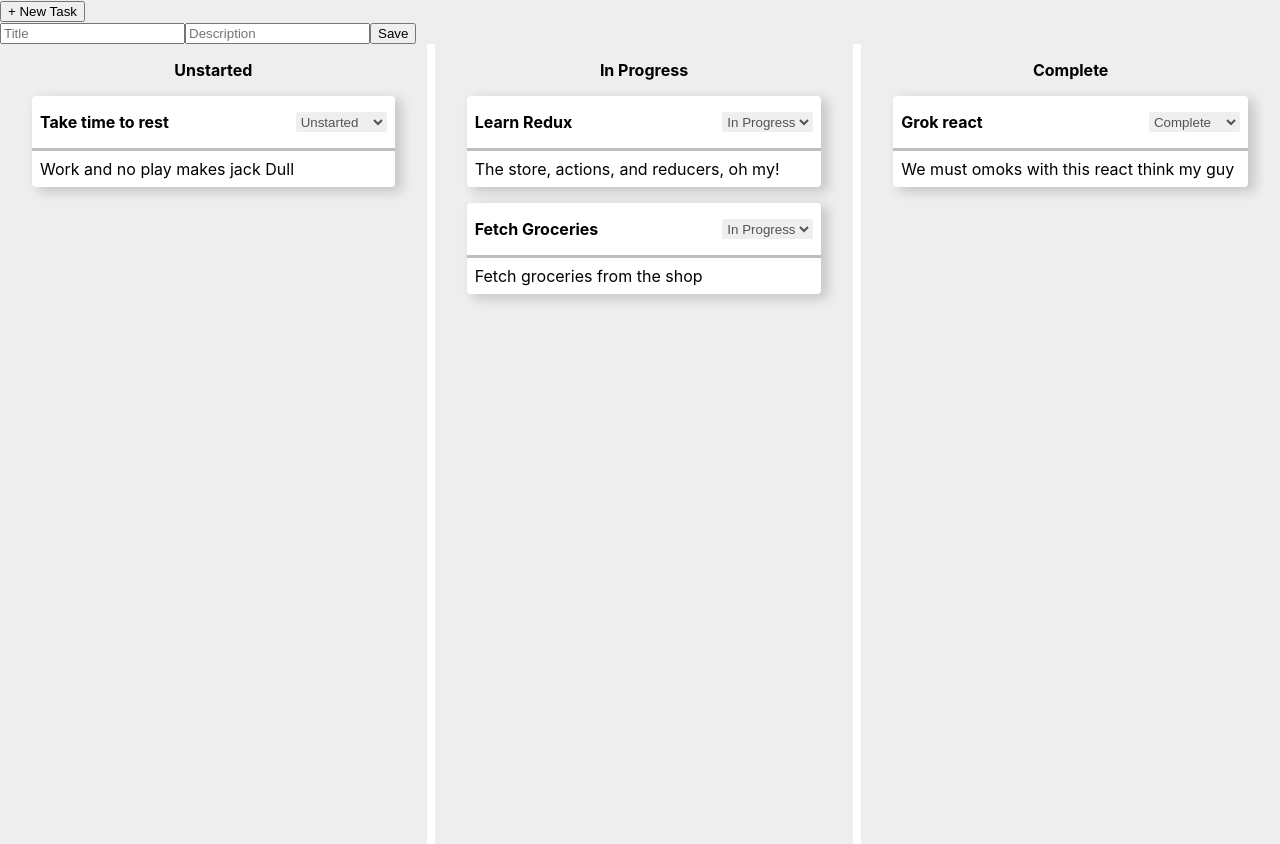
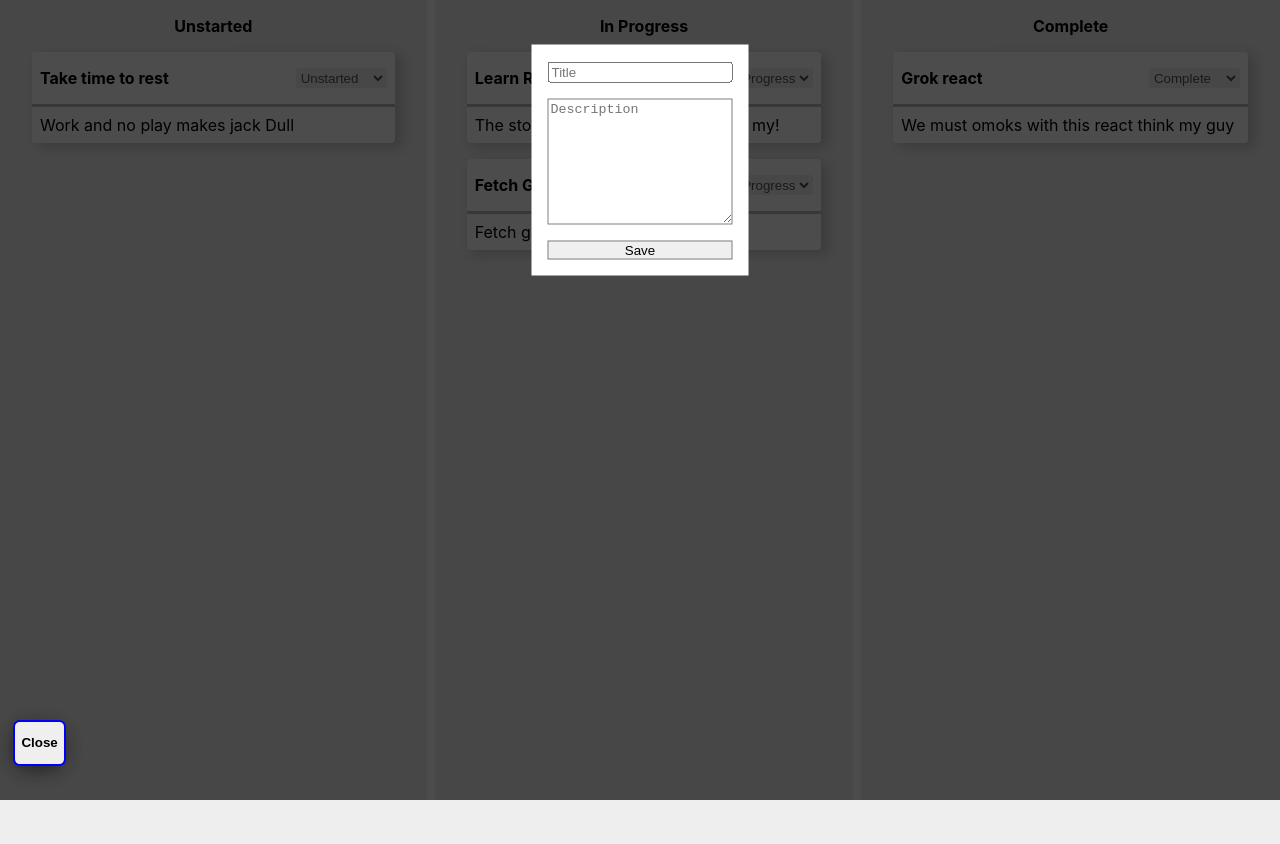
Before and after one commit to DevShasa/grok_redux, a React (Create React App) app in the folder parsnip/: page / in a window 1280 px wide. Both pictures are taken after a click on the button "+ New Task". After the commit the page ends 800 px from the top, so only its background shows below. Built offline with nearby package versions, Linux system fonts and the light colour scheme.

Commit message:
Modal complete

```diff
--- a/parsnip/src/components/TasksPage.js
+++ b/parsnip/src/components/TasksPage.js
@@ -38,6 +38,7 @@ export default class TasksPage extends Component{
             description: this.state.description,
         });
         this.resetForm();
+
     }
 
     toggleForm = ()=>{
@@ -72,11 +73,13 @@ export default class TasksPage extends Component{
                         className="btn"
                         onClick = {this.toggleForm}
                     >
-                        + New Task
+                        {this.state.showNewCardForm ? "Close": "+ New Task"}
                     </button>
                 </div>
-                {this.state.showNewCardForm && (
-                    <form onSubmit = {this.onCreateTask}>
+                <div className={this.state.showNewCardForm ? "modal-visible": "modal-invisible"}>
+                    <div className="modal-backdrop"></div>
+                    <div className="modal-body">
+                        <form onSubmit = {this.onCreateTask} className="taskForm">
                             <input
                                 className="full-width-input"
                                 onChange = {this.onTitleChange}
@@ -84,18 +87,19 @@ export default class TasksPage extends Component{
                                 type="text"
                                 placeholder="Title"
                             />
-                        <input
+                            <textarea
                                 className="full-width-input"
                                 onChange={this.onDescriptionChange}
                                 value={this.state.description}
-                            type="text"
                                 placeholder="Description"
-                        />
+                                rows ="8"
+                            ></textarea>
                             <button type="submit" className="submit-button">
                                 Save
                             </button>
                         </form>
-                )}
+                    </div>
+                </div>
                 <div className="tasks-lists">
                     {this.renderTasksList()}
                 </div>
--- a/parsnip/src/index.css
+++ b/parsnip/src/index.css
@@ -7,7 +7,14 @@ body {
   -moz-osx-font-smoothing: grayscale;
   background-color: rgb(238, 238, 238);
 }
-
+html{
+  box-sizing: border-box;
+}
+*,
+*::before,
+*::after {
+  box-sizing: inherit;
+}
 .task{
   margin: 1rem;
   background-color: white;
@@ -50,3 +57,47 @@ body {
 .task-list-title{
   text-align: center;
 }
+.modal-invisible{
+  display: none;
+}
+.modal-visible{
+  display: block;
+}
+.modal-backdrop{
+  position:fixed;
+  top: 0;
+  right: 0;
+  bottom: 0;
+  left: 0;
+  background-color: rgba(0,0,0,0.7);
+  z-index: 1;
+}
+.modal-body{
+  position:fixed;
+  z-index: 2;
+  top: 20%;
+  right:auto;
+  left: 50%;
+  transform: translate(-50%, -50%);
+  padding: 1em;
+  background-color: white;
+}
+
+.taskForm > * + *{
+  width: 100%;
+  margin-top: 1rem;
+  display:block;
+  border: 1px solid gray;
+}
+.btn{
+  position: fixed;
+  top: 90%;
+  left: 1%;
+  z-index: 3;
+  border-radius: 0.5em;
+  padding: 1em 0.5em;
+  border: 2px solid blue;
+  font-weight:bold;
+  box-shadow: -1px 5px 25px -5px rgba(0,0,0,0.75);
+  cursor: pointer;
+}
```
Lines whose indentation alone changed are shown as unchanged.
